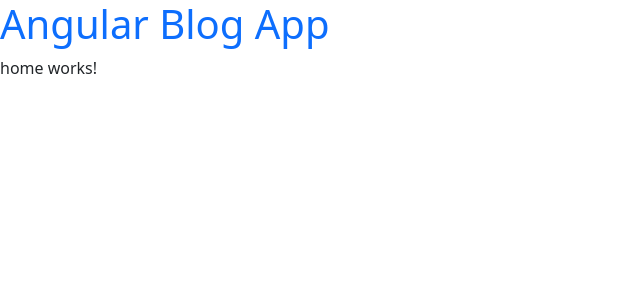
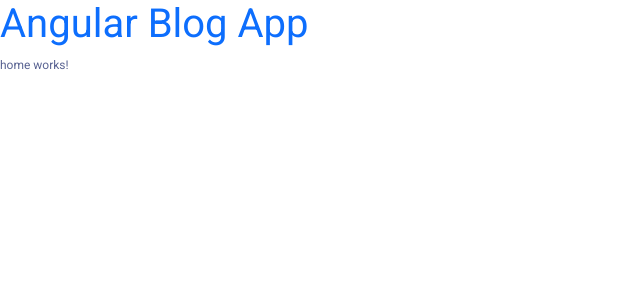
Before and after one commit to vono04/ang-blog-app, an Angular app: page / in a window 1280 px wide. Shown: the top 300 px of the page, without its empty margins (0-640 px from the left). Built offline with nearby package versions, Linux system fonts and the light colour scheme.

Commit message:
Define Global Styles

```diff
--- a/src/styles.css
+++ b/src/styles.css
@@ -1 +1,15 @@
 @import '~bootstrap/dist/css/bootstrap.min.css';
+@import url('https://fonts.googleapis.com/css2?family=Roboto&display=swap');
+
+:root{
+    --primary-color: #026467;
+    --secondary-color: #E5F5EA;
+    --body-text-color: #596392;
+    --navbar-footer-color: #F9F9F9;
+}
+
+body{
+    font-family: 'Roboto', sans-serif;
+    font-size: 12px;
+    color: var(--body-text-color);
+}
```
